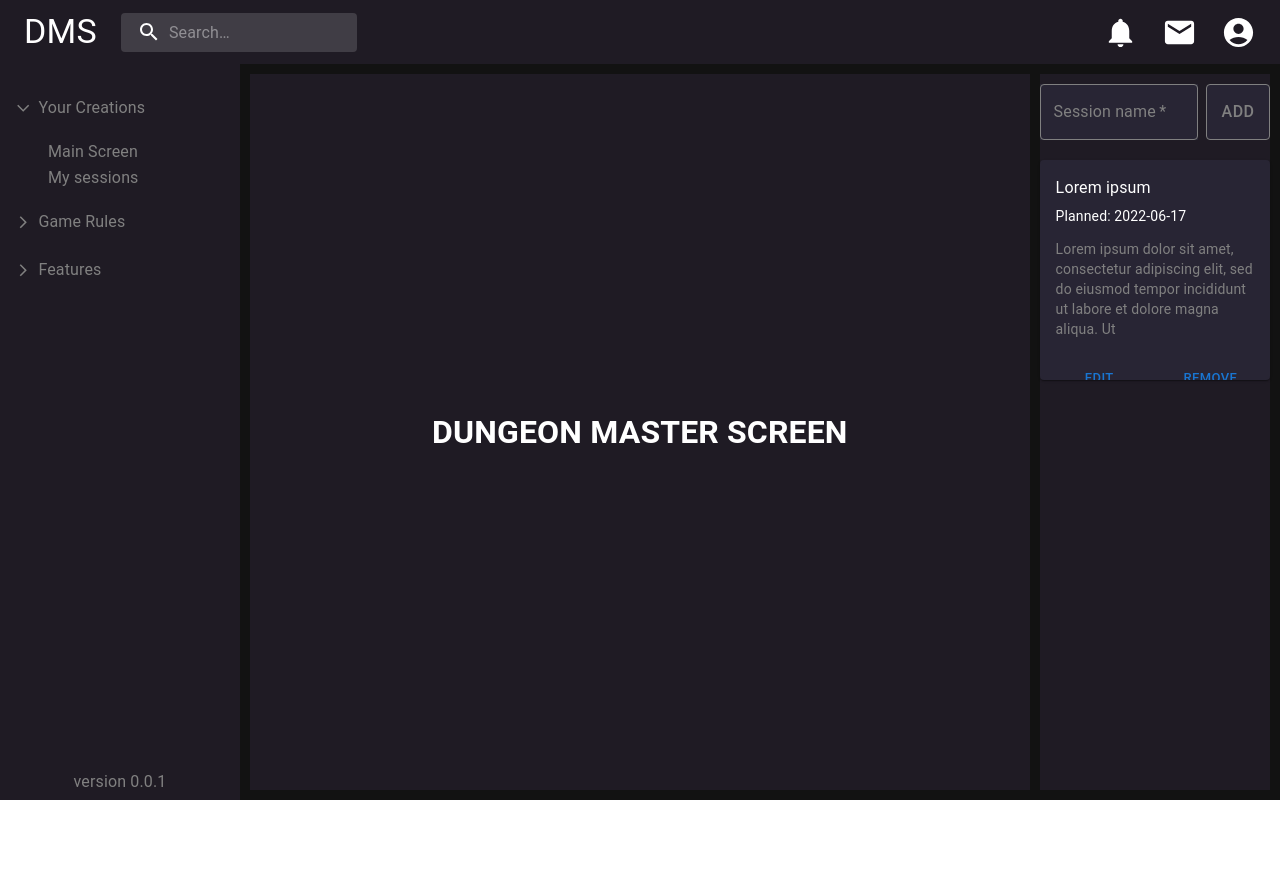
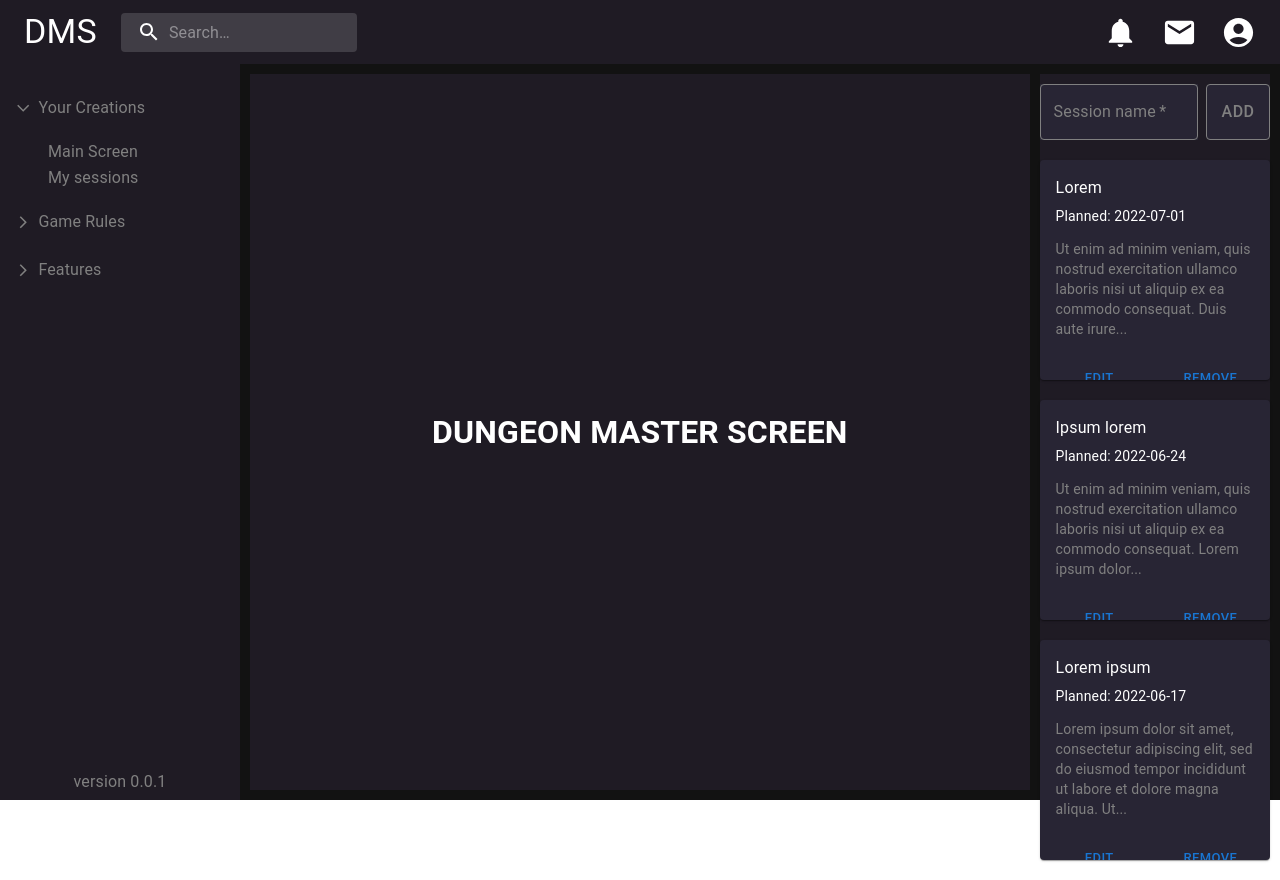
Before and after one commit to JBryskiewicz/dm_screen_prot, a React (Vite) app: page / in a window 1280 px wide. Before the commit the page ends 800 px from the top, so only its background shows below. Built offline with nearby package versions, Linux system fonts and the light colour scheme; data requests are answered from the project's data file.

Commit message:
display quick access sessions sorted by plannedDate

```diff
--- a/fakeApi/db.json
+++ b/fakeApi/db.json
@@ -6,6 +6,20 @@
       "notes": "Lorem ipsum dolor sit amet, consectetur adipiscing elit, sed do eiusmod tempor incididunt ut labore et dolore magna aliqua. Ut enim ad minim veniam, quis nostrud exercitation ullamco laboris nisi ut aliquip ex ea commodo consequat. Duis aute irure dolor in reprehenderit in voluptate velit esse cillum dolore eu fugiat nulla pariatur. Excepteur sint occaecat cupidatat non proident, sunt in culpa qui officia deserunt mollit anim id est laborum.",
       "creationDate": "2022-06-05 14:00:00",
       "plannedDate": "2022-06-17 20:30:00"
+    },
+    {
+      "id": 2,
+      "name": "Ipsum lorem",
+      "notes": "Ut enim ad minim veniam, quis nostrud exercitation ullamco laboris nisi ut aliquip ex ea commodo consequat. Lorem ipsum dolor sit amet, consectetur adipiscing elit, sed do eiusmod tempor incididunt ut labore et dolore magna aliqua. Duis aute irure dolor in reprehenderit in voluptate velit esse cillum dolore eu fugiat nulla pariatur. Excepteur sint occaecat cupidatat non proident, sunt in culpa qui officia deserunt mollit anim id est laborum.",
+      "creationDate": "2022-06-06 14:00:00",
+      "plannedDate": "2022-06-24 21:30:00"
+    },
+    {
+      "id": 3,
+      "name": "Lorem",
+      "notes": "Ut enim ad minim veniam, quis nostrud exercitation ullamco laboris nisi ut aliquip ex ea commodo consequat. Duis aute irure dolor in reprehenderit in voluptate velit esse cillum dolore eu fugiat nulla pariatur. Excepteur sint occaecat cupidatat non proident, sunt in culpa qui officia deserunt mollit anim id est laborum. Lorem ipsum dolor sit amet, consectetur adipiscing elit, sed do eiusmod tempor incididunt ut labore et dolore magna aliqua.",
+      "creationDate": "2022-06-07 14:00:00",
+      "plannedDate": "2022-07-01 19:30:00"
     }
   ]
 }
--- a/src/components/SessionQuickAccessCard.tsx
+++ b/src/components/SessionQuickAccessCard.tsx
@@ -37,7 +37,7 @@ function SessionQuickAccessCard({session}: Props) {
                     Planned: {demoDate}
                 </Typography>
                 <Typography variant="body2" sx={{color: inactiveText, marginTop: '12px'}}>
-                    {demoNotes}
+                    {demoNotes}...
                 </Typography>
             </CardContent>
             <CardActions sx={{display: 'flex', justifyContent: 'space-around'}}>
--- a/src/components/SessionQuickAccessList.tsx
+++ b/src/components/SessionQuickAccessList.tsx
@@ -9,7 +9,12 @@ function SessionQuickAccessList() {
     const [sessions, setSessions] = useState<Session[]>([]);
 
     useEffect(() => {
-        getSessions().then(data => setSessions(data));
+        getSessions().then(data => {
+            const sortedSessions = data.sort((a, b) =>
+                new Date(b.plannedDate).getTime() - new Date(a.plannedDate).getTime()
+            );
+            setSessions(sortedSessions);
+        });
     }, []);
 
     async function getSessions(): Promise<Session[]> {
```
